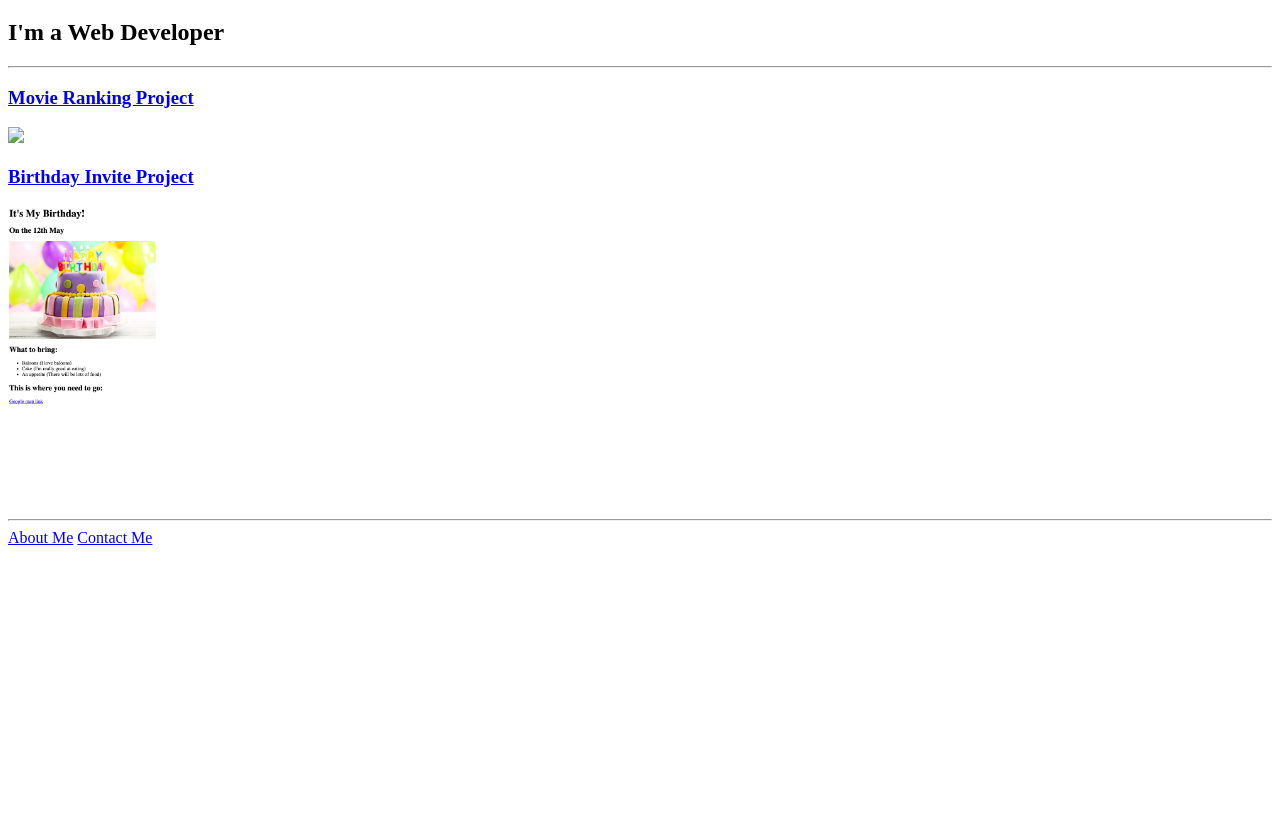
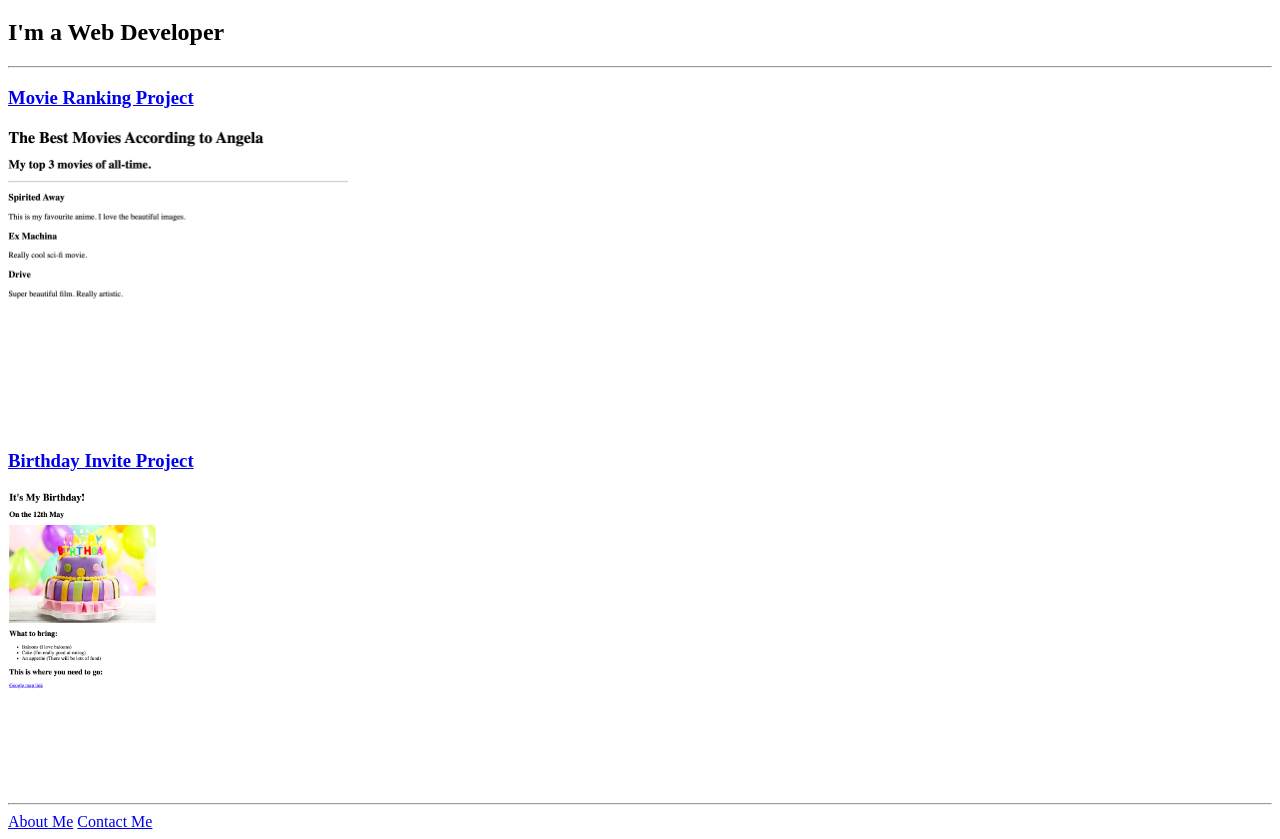
Before and after one commit to saisrirammanchella/html-portfolio, a plain HTML site: page index.html in a window 1280 px wide. Shown: the part 61-900 px from the top of the page. Before the commit the page ends 800 px from the top, so only its background shows below. Drawn offline with Linux system fonts and the light colour scheme.

Commit message:
Update index.html

```diff
--- a/index.html
+++ b/index.html
@@ -18,7 +18,7 @@
         HINT for TODO 6: You can use the height attribute set to 200 to make the image smaller:
         https://developer.mozilla.org/en-US/docs/Web/HTML/Element/img#attr-height -->
     <h3><a href="./public/movie-ranking.html">Movie Ranking Project</a></h3>
-    <img height="300" src="./assets/images/movie-ranking.png" />
+    <img height="300" src="./assets/images/Movies.png" />
     <h3><a href="./public/birthday-invite.html">Birthday Invite Project</a></h3>
     <img height="300" src="./assets/images/Birthday.png" />
     <!-- TODO 7: Add the Contact Me and About Me page links -->
```
